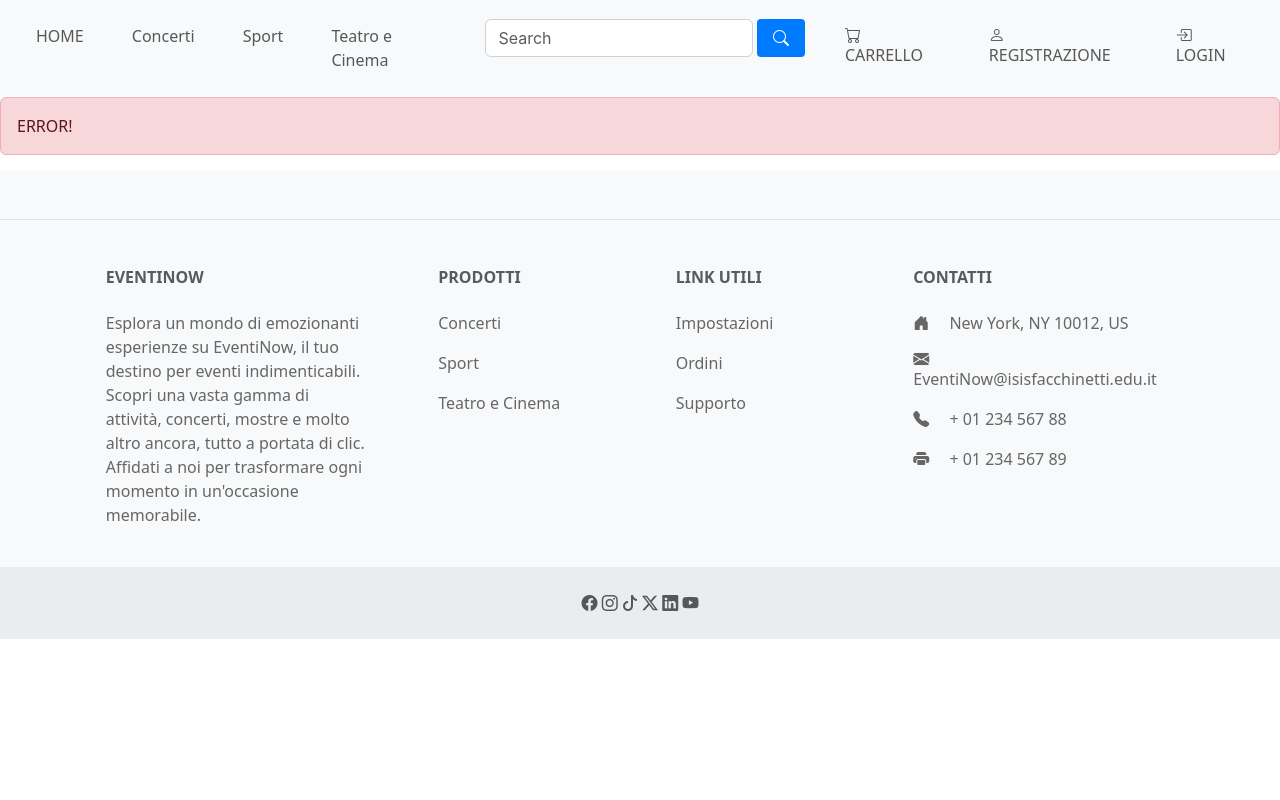
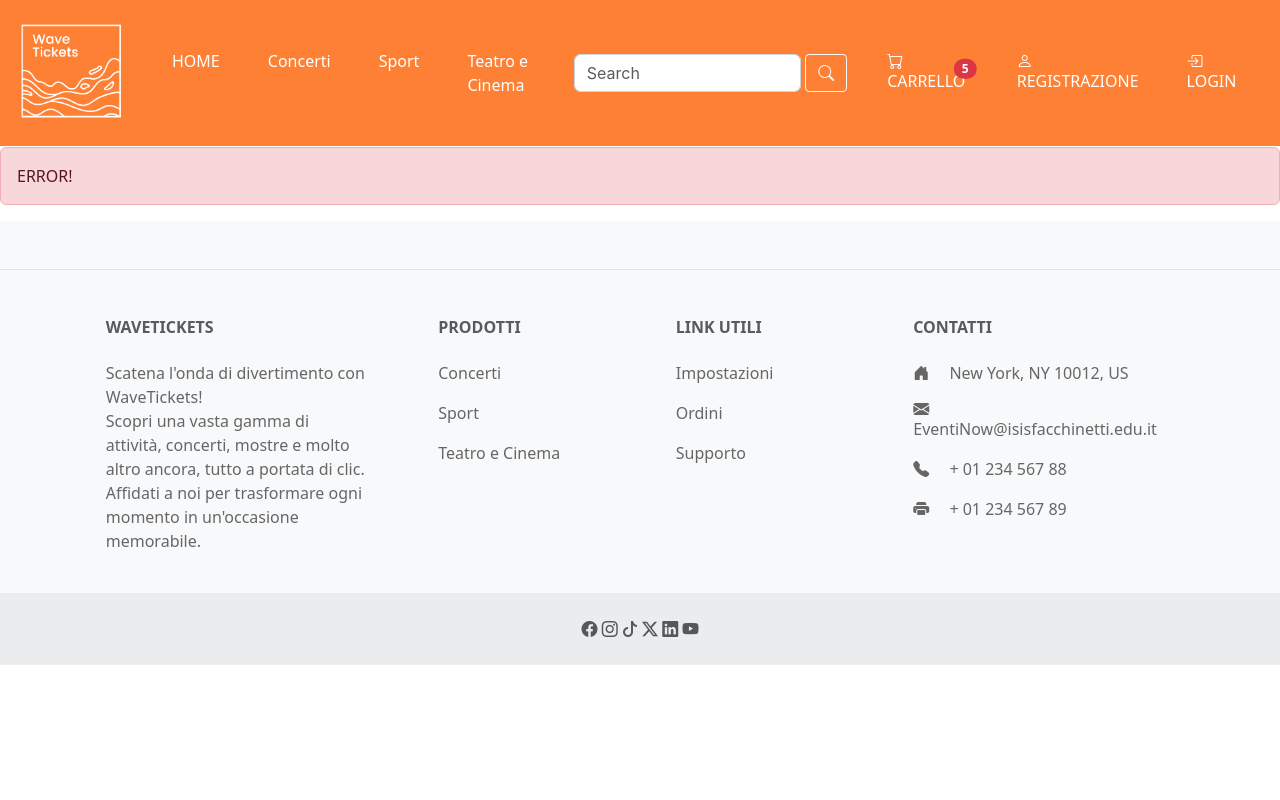
Before and after one commit to PavideDetrini/Event-ticket-app, a PHP site: page /prodotto.php in a window 1280 px wide. Run offline with PHP 8.4, Linux system fonts and the light colour scheme; data comes from the database, SQL or seed files in the repository; some libraries are stand-ins or nearby versions.

Commit message:
Aggiunto logo e colori navbar

```diff
--- a/TicketApp/footer.php
+++ b/TicketApp/footer.php
@@ -20,15 +20,15 @@
     <section class="d-flex justify-content-center justify-content-lg-between p-4 border-bottom">
     </section>
 
-    <section class="">
+    <section>
         <div class="container text-center text-md-start mt-5">
             <div class="row mt-3">
                 <div class="col-md-3 col-lg-4 col-xl-3 mx-auto mb-4">
                     <h6 class="text-uppercase fw-bold mb-4">
-                        EventiNow
+                        WaveTickets
                     </h6>
                     <p>
-                        Esplora un mondo di emozionanti esperienze su EventiNow, il tuo destino per eventi indimenticabili.<br>
+                        Scatena l'onda di divertimento con WaveTickets!<br>
                         Scopri una vasta gamma di attività, concerti, mostre e molto altro ancora, tutto a portata di clic.<br>
                         Affidati a noi per trasformare ogni momento in un'occasione memorabile.
                     </p>
--- a/TicketApp/header.php
+++ b/TicketApp/header.php
@@ -25,13 +25,16 @@
     <link rel="stylesheet" href="https://cdnjs.cloudflare.com/ajax/libs/OwlCarousel2/2.3.4/assets/owl.theme.default.min.css" integrity="sha512-sMXtMNL1zRzolHYKEujM2AqCLUR9F2C4/05cdbxjjLSRvMQIciEPCQZo++nk7go3BtSuK9kfa/s+a4f4i5pLkw==" crossorigin="anonymous" referrerpolicy="no-referrer" />
     <script src="https://kit.fontawesome.com/d51081ccfb.js" crossorigin="anonymous"></script>
     <link href="style.css" rel="stylesheet" type="text/css">
-    <title>EVENTINOW</title>
+    <title>WaveTickets</title>
 </head>
 <body>
-<nav class="navbar navbar-expand-lg navbar-light bg-light">
-    <div class="container-fluid">
+<nav class="navbar navbar-expand-lg">
+    <div class="container-fluid ">
+        <a href="index.php" class="navbar-brand">
+            <img src="images/arancioBianco.png" class="logo" alt="Logo">
+        </a>
         <div class="collapse navbar-collapse" id="navbarSupportedContent">
-            <ul class="navbar-nav me-auto mb-2 mb-lg-0">
+            <ul class="navbar-nav me-auto mb-2 mb-lg-0 justify-content-between"> <!-- Modifica qui -->
                 <li class="nav-item">
                     <a href="index.php" class="nav-link">HOME</a>
                 </li>
@@ -47,20 +50,23 @@
                 }
                 ?>
             </ul>
-            <ul class="navbar-nav ms-auto mb-2 mb-lg-0">
+            <ul class="navbar-nav mb-2 mb-lg-0 align-items-center">
                 <li class="nav-item">
-                    <form class="d-flex form-group" method="get" action="risultati.php">
+                    <form class="d-flex form-group mb-0" method="get" action="risultati.php">
                         <input class="form-control me-1" type="search" id="search" name="search" placeholder="Search" autocomplete="off">
-                        <button class="btn btn-outline-primary" type="submit"><i class="bi bi-search"></i></button>
+                        <button class="btn btn-outline-light" type="submit"><i class="bi bi-search"></i></button>
                     </form>
                 </li>
                 <?php
                 if(isset($_SESSION['user'])){
                     ?>
                     <li class="nav-item">
-                        <a href="carrello.php" class="nav-link">
+                        <a href="carrello.php" class="nav-link position-relative">
                             <i class="bi bi-cart"></i>
                             CARRELLO
+                            <span class="position-absolute top-75 translate-middle badge rounded-pill bg-danger">
+                                5
+                            </span>
                         </a>
                     </li>
                     <li class="nav-item">
@@ -80,9 +86,12 @@
                 else{
                     ?>
                     <li class="nav-item">
-                        <a href="carrello.php" class="nav-link">
+                        <a href="carrello.php" class="nav-link position-relative">
                             <i class="bi bi-cart"></i>
                             CARRELLO
+                            <span class="position-absolute top-75 translate-middle badge rounded-pill bg-danger">
+                                5
+                            </span>
                         </a>
                     </li>
                     <li class="nav-item">
--- a/TicketApp/prodotto.php
+++ b/TicketApp/prodotto.php
@@ -47,10 +47,10 @@
                             <label for="nPosti">Inserire biglietti che si vogliono acquistare</label>
                             <input id="nPosti" class="form-control w-25" type="number" name="nPosti" max="<?=$resultsEventi[0]["Numero_Posti"] ?>" min="0">
                         </div>
-                        <button type="submit" class="btn btn-primary">Acquista ora</button>
+                        <button type="submit" class="btn btn-outline-dark">Acquista ora</button>
                     </form>
                     <form method="post">
-                        <button type="submit" class="btn btn-secondary">Aggiungi al carrello</button>
+                        <button type="submit" class="btn btn-outline-dark">Aggiungi al carrello</button>
                     </form>
                 </div>
             </div>
--- a/TicketApp/style.css
+++ b/TicketApp/style.css
@@ -1,24 +1,40 @@
 html, body{
     height: 100%;
     background-color: white;
+    color: black;
+}
+.logo {
+    max-width: 120px;
+    height: auto;
+}
+
+.navbar .nav-link {
+    color: white;
+}
+
+.nav-link:hover{
+    color: black;
 }
 
 .navbar {
-    background-color: white;
+    background-color: #FD8034;
+    color: white;
     border-bottom: 1px solid white;
 }
 
 .navbar .nav-item {
-    color: #343a40;
+    color: white;
     padding: 0.5rem 1rem;
 }
 
 .navbar .nav-item.home {
     font-weight: bold;
+    color: white;
 }
 
 .navbar .form-control {
     border-color: #ced4da;
+    color: black;
 }
 
 .container-account {
@@ -38,19 +54,16 @@
 .info-item {
     margin-bottom: 15px;
 }
-.btn {
-    display: inline-block;
-    padding: 8px 16px;
-    background-color: #007bff;
-    color: #fff;
+.btn-outline-light {
     text-decoration: none;
-    border: none;
     border-radius: 4px;
     cursor: pointer;
     transition: background-color 0.3s;
 }
-.btn:hover {
-    background-color: #0056b3;
+
+.btn-outline-light:hover {
+    background-color: white;
+    color: #FD8034;
 }
 
 /*  STILE PAGINA HELP.PHP  */
@@ -76,6 +89,7 @@
 }
 .form-group {
     margin-bottom: 20px;
+    color: white;
 }
 .form-group label {
     display: block;
@@ -178,6 +192,7 @@
     width: 100%;
     object-fit: cover;
     border: black 2px solid;
+    border-radius: 10px;
 }
 
 .imgCategoria {
```
Also changed, not shown: TicketApp/images/arancioBianco.png (added), TicketApp/images/bluBianco.png (added), TicketApp/images/default.jpg (deleted), TicketApp/images/logo.png (deleted).
